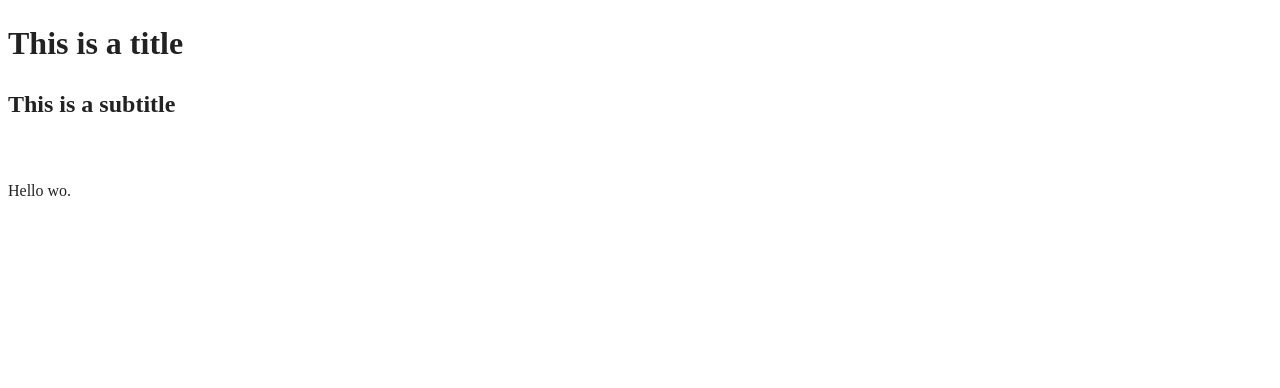
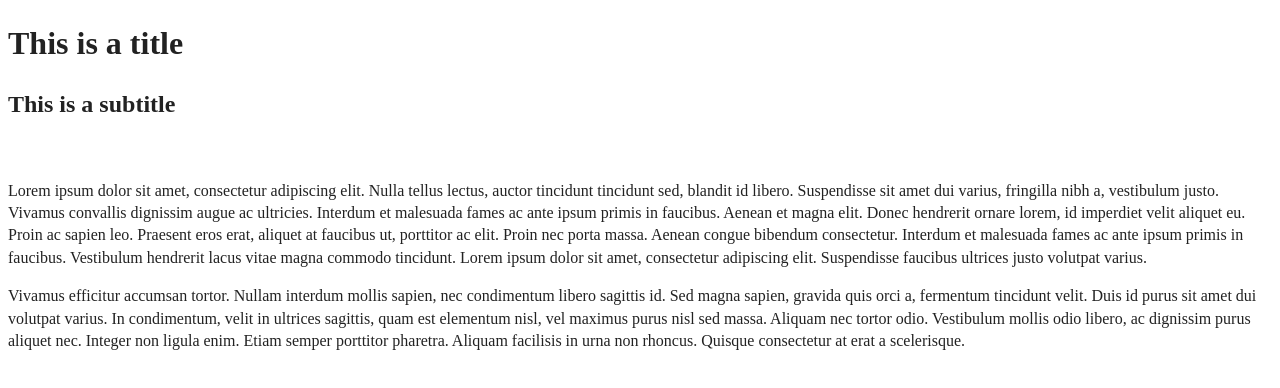
Before and after one commit to tingzhb/MIHTML2026, a website built with webpack: page index.html in a window 1280 px wide. Built offline with nearby package versions, Linux system fonts and the light colour scheme.

Commit message:
Add Paragraph

```diff
--- a/index.html
+++ b/index.html
@@ -29,10 +29,15 @@
   <h1>This is a title</h1>
   <h2>This is a subtitle</h2>
 
-
   <br>
 
-  <p>Hello wo.</p>
+  <p>Lorem ipsum dolor sit amet, consectetur adipiscing elit. Nulla tellus lectus, auctor tincidunt tincidunt sed, blandit id libero. Suspendisse sit amet dui varius, fringilla nibh a, vestibulum justo. Vivamus convallis dignissim augue ac ultricies. Interdum et malesuada fames ac ante ipsum primis in faucibus. Aenean et magna elit. Donec hendrerit ornare lorem, id imperdiet velit aliquet eu. Proin ac sapien leo. Praesent eros erat, aliquet at faucibus ut, porttitor ac elit. Proin nec porta massa. Aenean congue bibendum consectetur. Interdum et malesuada fames ac ante ipsum primis in faucibus. Vestibulum hendrerit lacus vitae magna commodo tincidunt. Lorem ipsum dolor sit amet, consectetur adipiscing elit. Suspendisse faucibus ultrices justo volutpat varius.
+  </p>
+
+  <p>Vivamus efficitur accumsan tortor. Nullam interdum mollis sapien, nec condimentum libero sagittis id. Sed magna sapien, gravida quis orci a, fermentum tincidunt velit. Duis id purus sit amet dui volutpat varius. In condimentum, velit in ultrices sagittis, quam est elementum nisl, vel maximus purus nisl sed massa. Aliquam nec tortor odio. Vestibulum mollis odio libero, ac dignissim purus aliquet nec. Integer non ligula enim. Etiam semper porttitor pharetra. Aliquam facilisis in urna non rhoncus. Quisque consectetur at erat a scelerisque.
+  </p>
+
+
   <script src="js/app.js"></script>
 
 </body>
```
